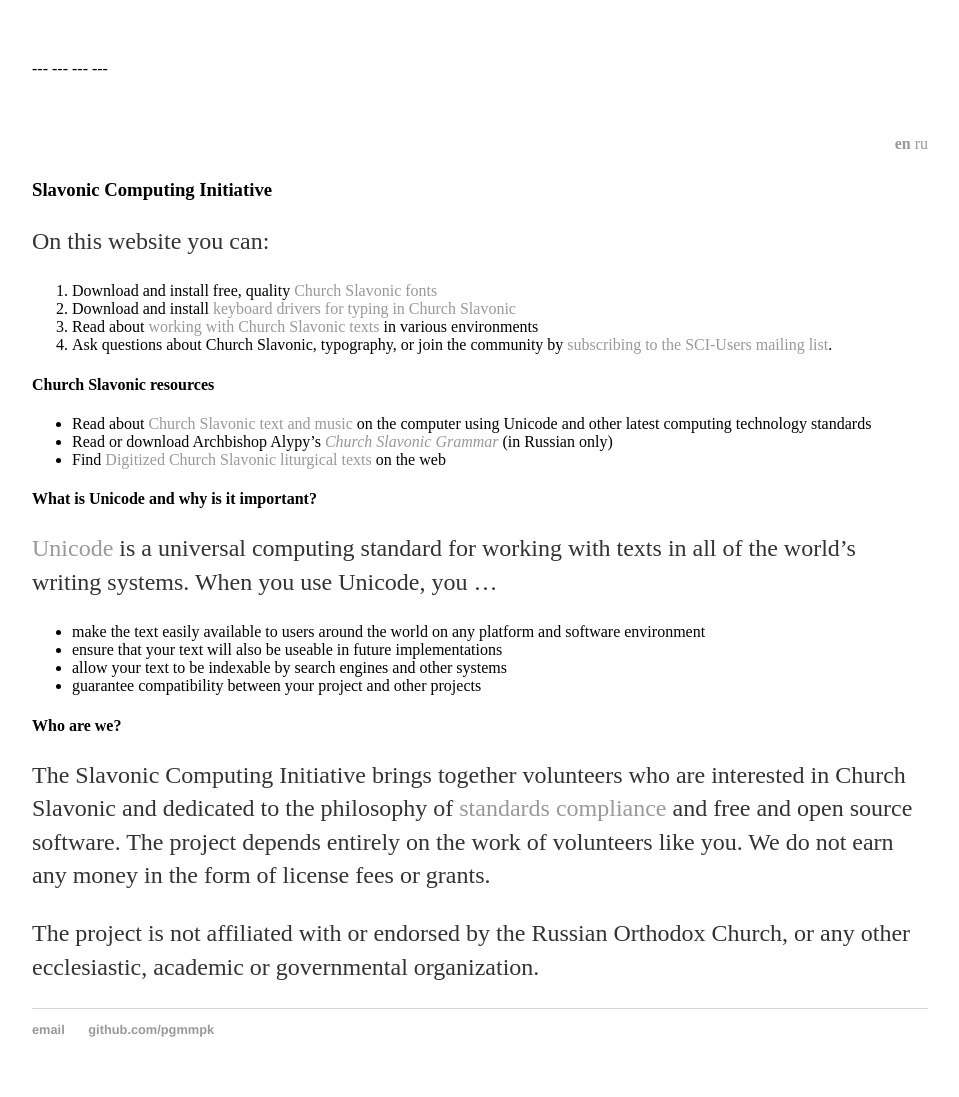
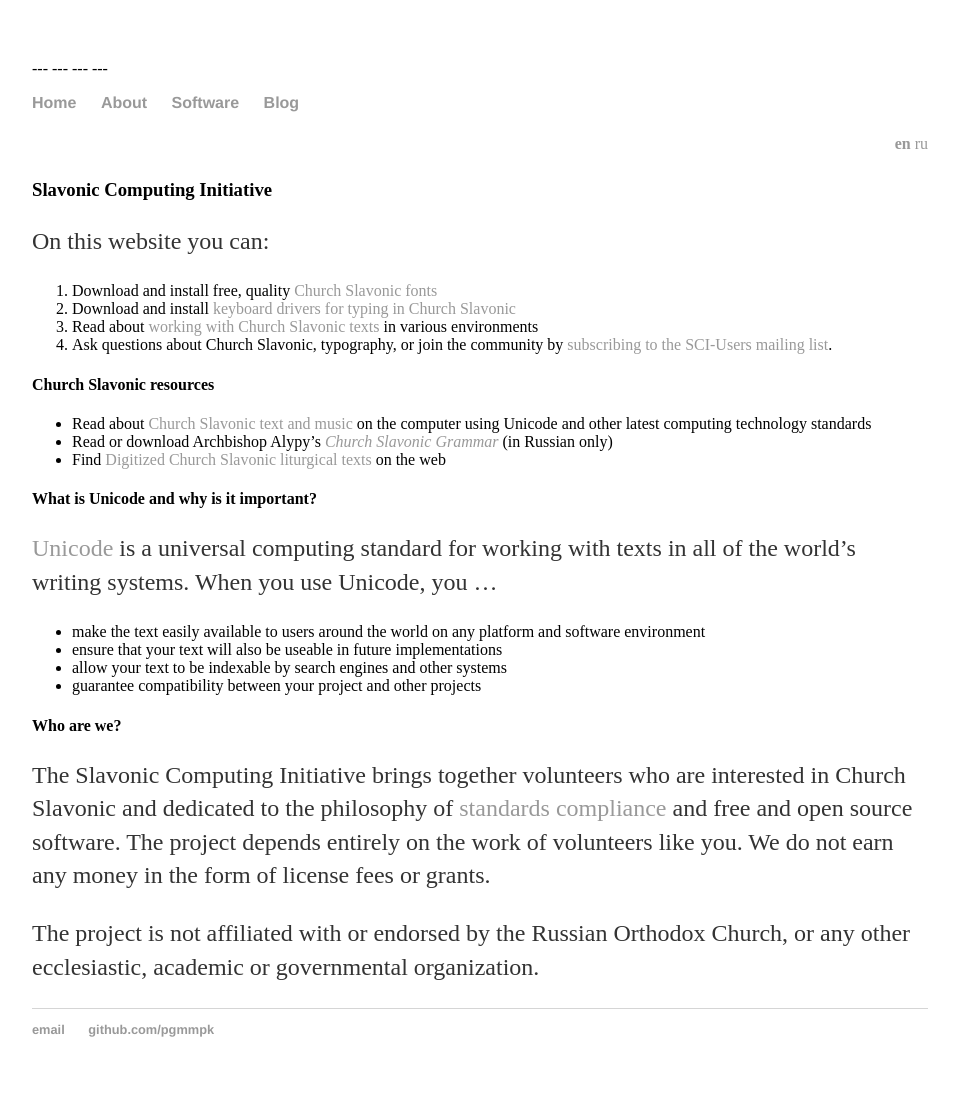
Before and after one commit to slavonic/slavonic.github.io, a Jekyll site: the page built from index.md, in a window 1280 px wide. Shown: the whole page, without its empty margins (160-1119 px from the left). Built offline with Jekyll 4.4.1, drawn with Linux system fonts in a browser that asks for light colours.

Commit message:
Update _config.yml

```diff
--- a/_config.yml
+++ b/_config.yml
@@ -6,6 +6,20 @@ keywords:
   ru: "церковнославянский язык, церковно-славянский язык, старославянский язык, церковнославянский шрифт, старославянский шрифт, церковно-славянский шрифт, славянский шрифт, Юникод, славянский Юникод, церковнославянская типографика"
   en: "Church Slavic, Church Slavonic, Old Church Slavonic, Old Slavonic, Old Bulgarian, Old Church Slavic, unicode, Slavonic unicode, fonts, Slavonic fonts, Slavic fonts, keyboard layout, hyphenation, transliteration, Glagolitic, Glagolica, Cyrillic fonts, Glagolitic fonts, Znamenny notation, Znamenny fonts, OpenType, TrueType, Graphite, SIL Graphite, private use area"
 
+t:
+  home:
+    en: Home
+    ru: Основная
+  about:
+    en: About
+    ru: Инфо
+  software:
+    en: Software
+    ru: Программы
+  blog:
+    en: Blog
+    ru: Блог
+
 google_analytics: UA-12187460-2
 
 email:
```
